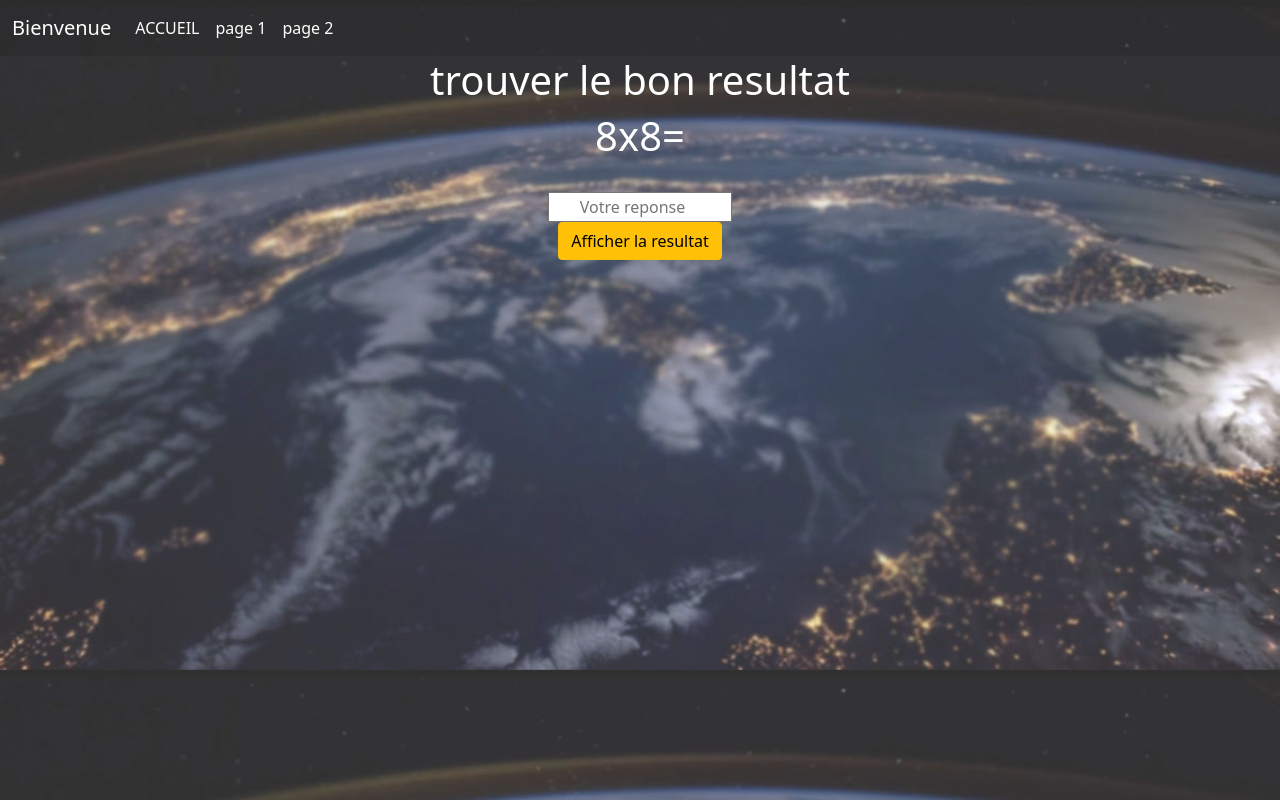
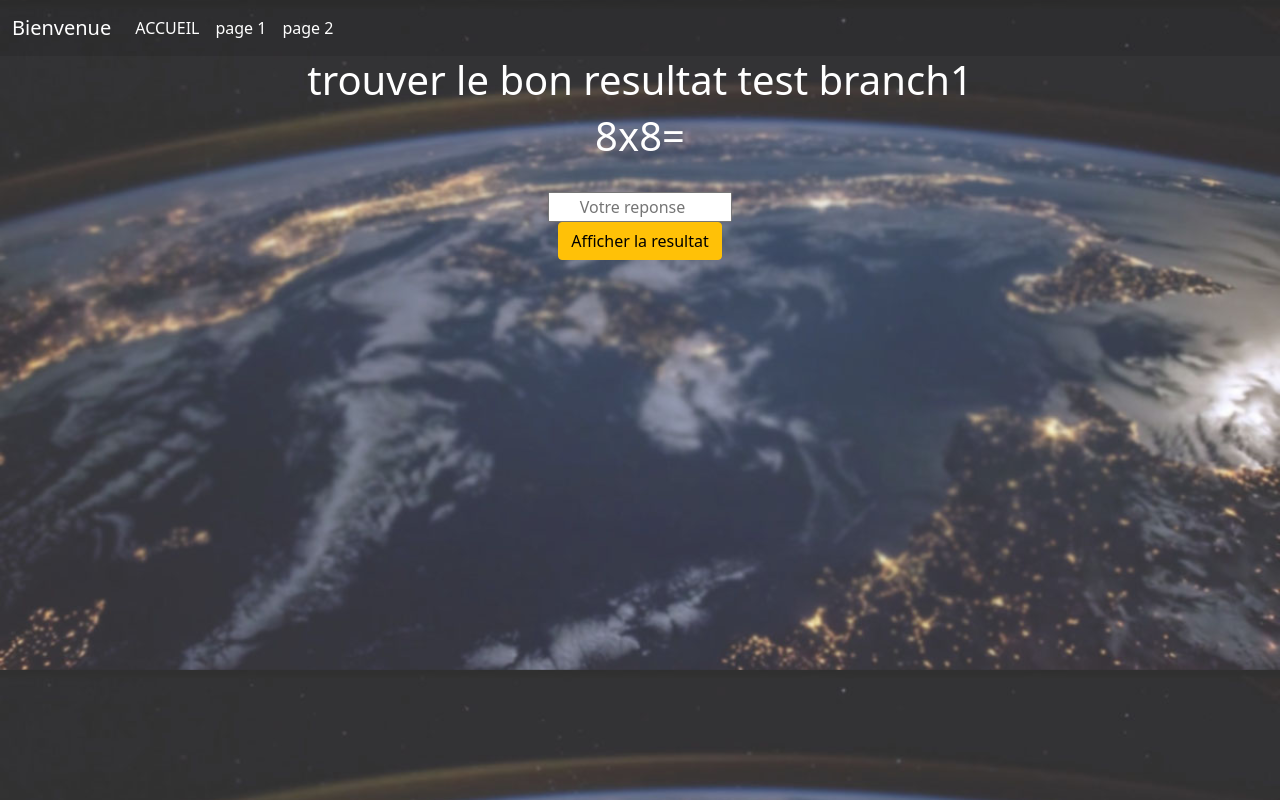
Before and after one commit to oxovinceoxo/projet-1, a plain HTML site: page index.html in a window 1280 px wide. Drawn offline with nearby package versions, Linux system fonts and the light colour scheme.

Commit message:
modification h1 html

```diff
--- a/index.html
+++ b/index.html
@@ -37,7 +37,7 @@
 <!-----------------bloc1------------------>
 		<div id="bloc1" class="container-fluid">
 		<div class="text-center">
-			<h1>trouver le bon resultat</h1>
+			<h1>trouver le bon resultat test branch1</h1>
 		</div>
 
 
```
